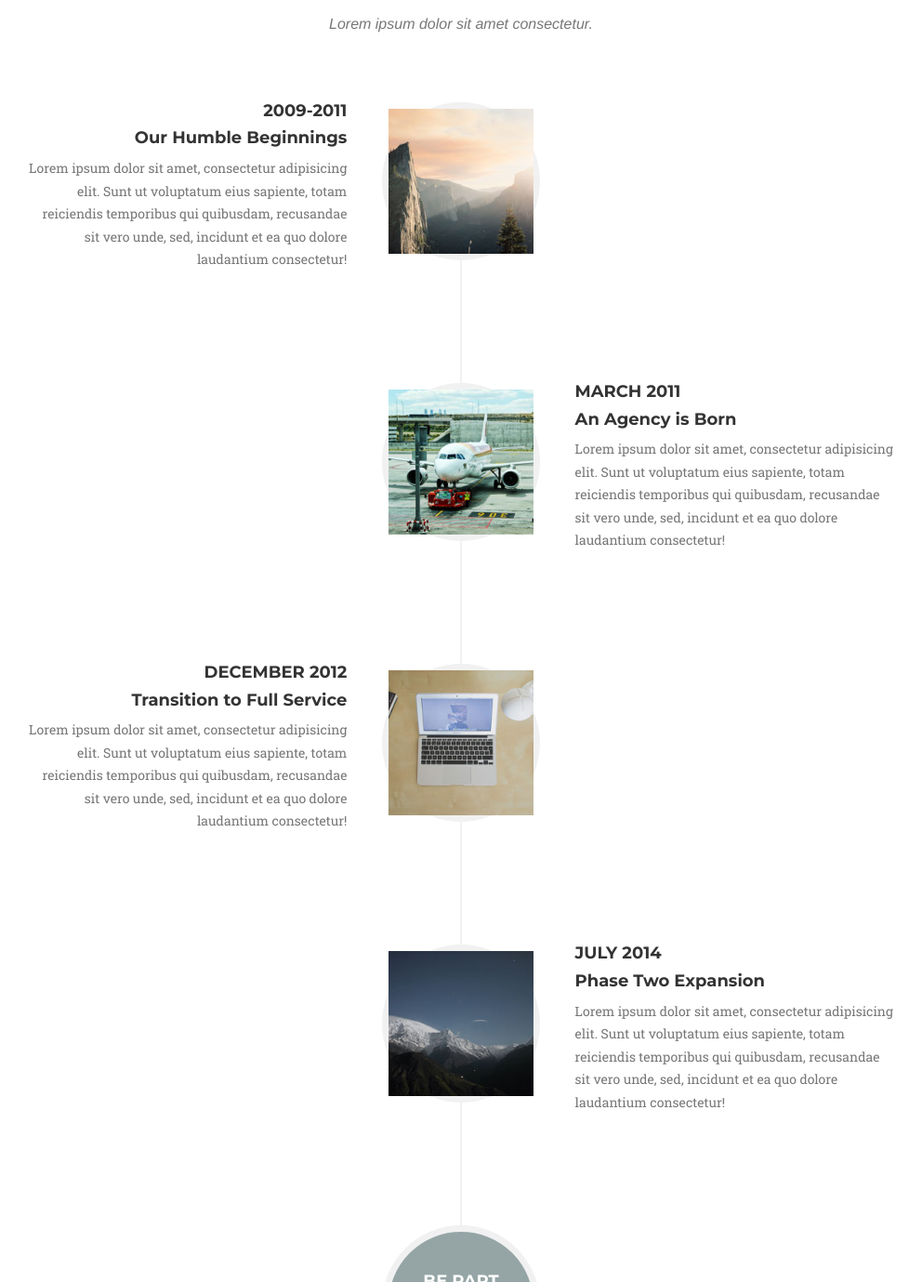
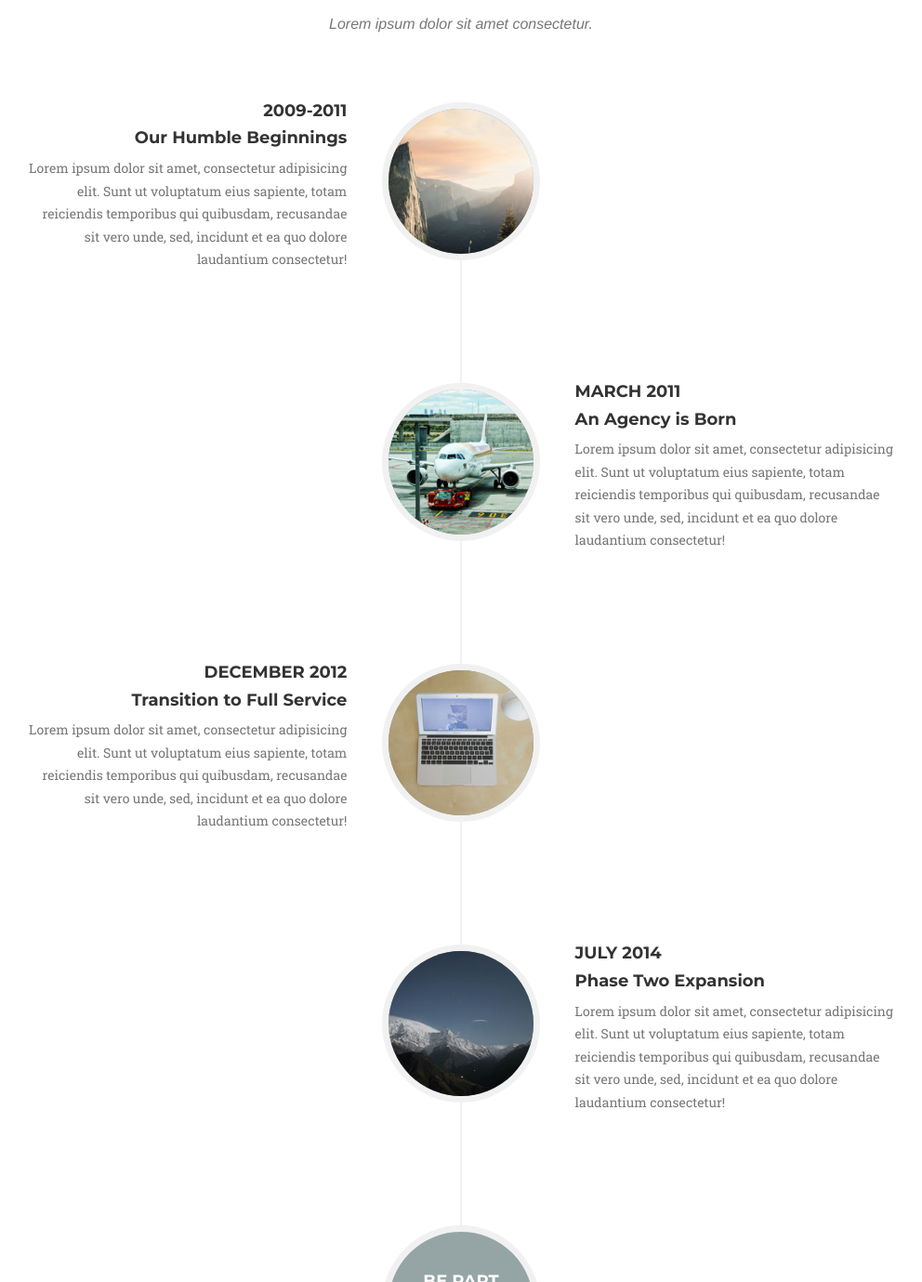
Before and after one commit to MikeWasHere/MikeWasHere.github.io, a website: page index.html in a window 1280 px wide. Shown: the part 2873-4252 px from the top of the page at 93% size, without its empty margins (144-1136 px from the left). Drawn offline with nearby package versions, Linux system fonts and the light colour scheme; a web font is replaced by a local one.

Commit message:
work work work work work

```diff
--- a/index.html
+++ b/index.html
@@ -237,7 +237,7 @@
                     <ul class="timeline">
                         <li>
                             <div class="timeline-image">
-                                <img class="public/img-circle img-responsive" src="img/about/1.jpg" alt="">
+                                <img class="img-circle img-responsive" src="public/img/about/1.jpg" alt="">
                             </div>
                             <div class="timeline-panel">
                                 <div class="timeline-heading">
@@ -251,7 +251,7 @@
                         </li>
                         <li class="timeline-inverted">
                             <div class="timeline-image">
-                                <img class="public/img-circle img-responsive" src="img/about/2.jpg" alt="">
+                                <img class="img-circle img-responsive" src="public/img/about/2.jpg" alt="">
                             </div>
                             <div class="timeline-panel">
                                 <div class="timeline-heading">
@@ -265,7 +265,7 @@
                         </li>
                         <li>
                             <div class="timeline-image">
-                                <img class="public/img-circle img-responsive" src="img/about/3.jpg" alt="">
+                                <img class="img-circle img-responsive" src="public/img/about/3.jpg" alt="">
                             </div>
                             <div class="timeline-panel">
                                 <div class="timeline-heading">
@@ -279,7 +279,7 @@
                         </li>
                         <li class="timeline-inverted">
                             <div class="timeline-image">
-                                <img class="public/img-circle img-responsive" src="img/about/4.jpg" alt="">
+                                <img class="img-circle img-responsive" src="public/img/about/4.jpg" alt="">
                             </div>
                             <div class="timeline-panel">
                                 <div class="timeline-heading">
```
